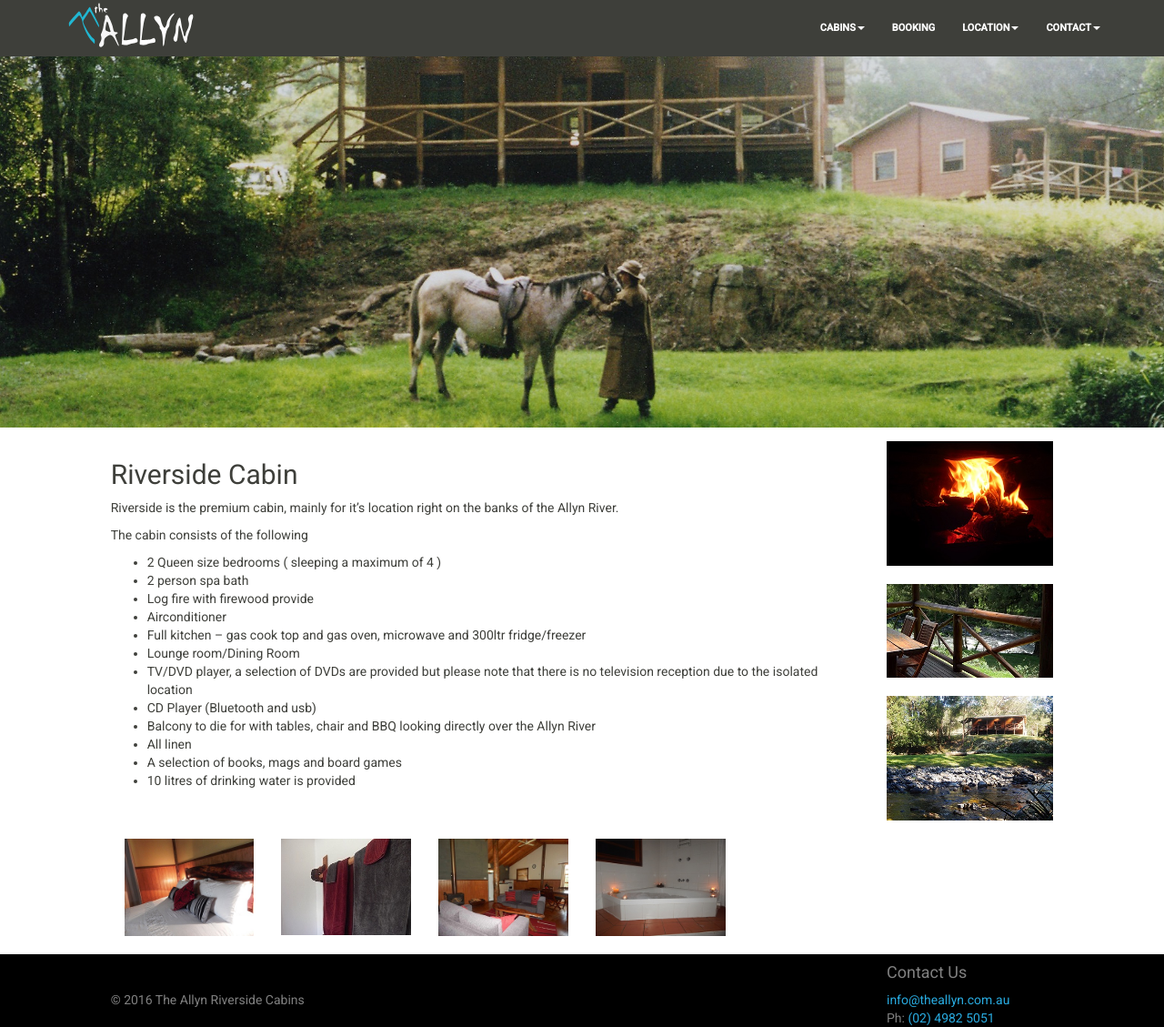
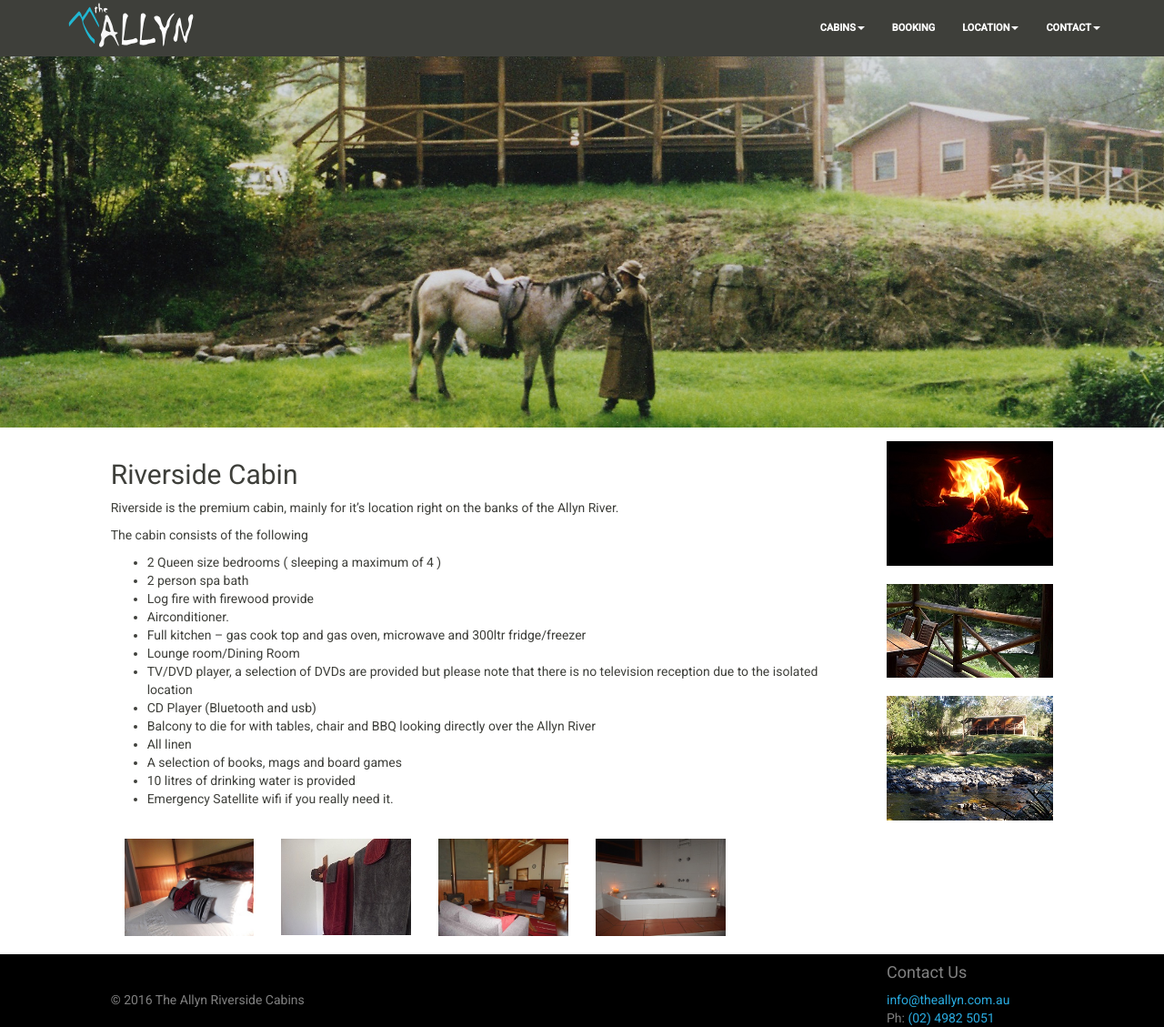
Before and after one commit to samuraibeach/theallyn, a Jekyll site: the page built from riverside-cabin.md, in a window 1280 px wide and 1129 px high. Shown: the whole window at 91% size. Built offline with Jekyll 4.4.1, drawn with Linux system fonts in a browser that asks for light colours.

```diff
--- a/riverside-cabin.md
+++ b/riverside-cabin.md
@@ -33,7 +33,7 @@ The cabin consists of the following
 - 2 Queen size bedrooms ( sleeping a maximum of 4 )
 - 2 person spa bath
 - Log fire with firewood provide
-- Airconditioner
+- Airconditioner.
 - Full kitchen – gas cook top and gas oven, microwave and 300ltr fridge/freezer
 - Lounge room/Dining Room
 - TV/DVD player, a selection of DVDs are provided but please note that there is no television reception due to the isolated location
@@ -42,3 +42,4 @@ The cabin consists of the following
 - All linen
 - A selection of books, mags and board games
 - 10 litres of drinking water is provided
+- Emergency Satellite wifi if you really need it.
```
